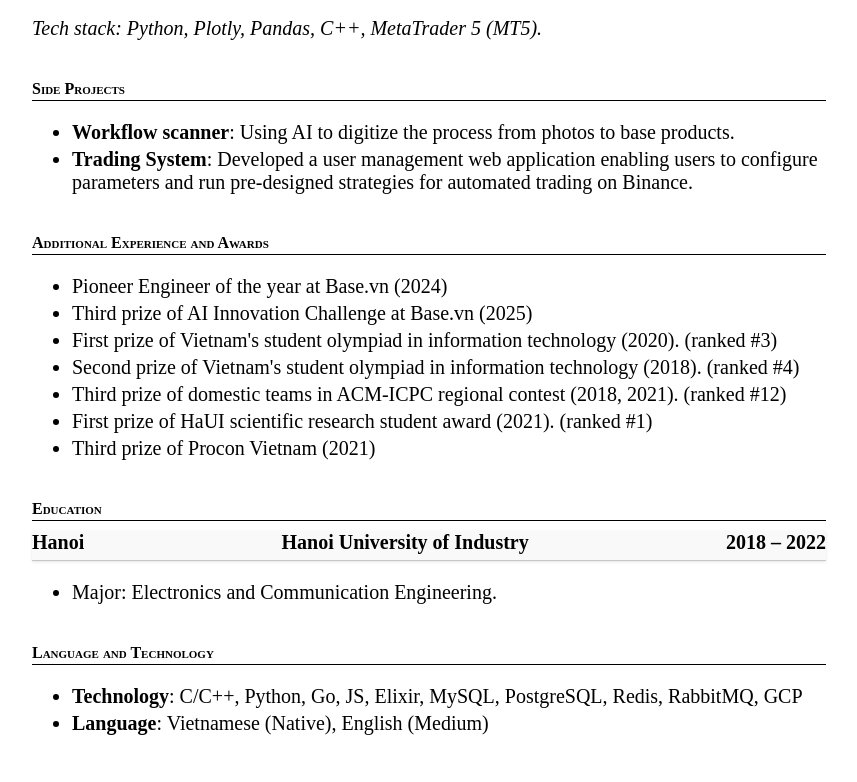
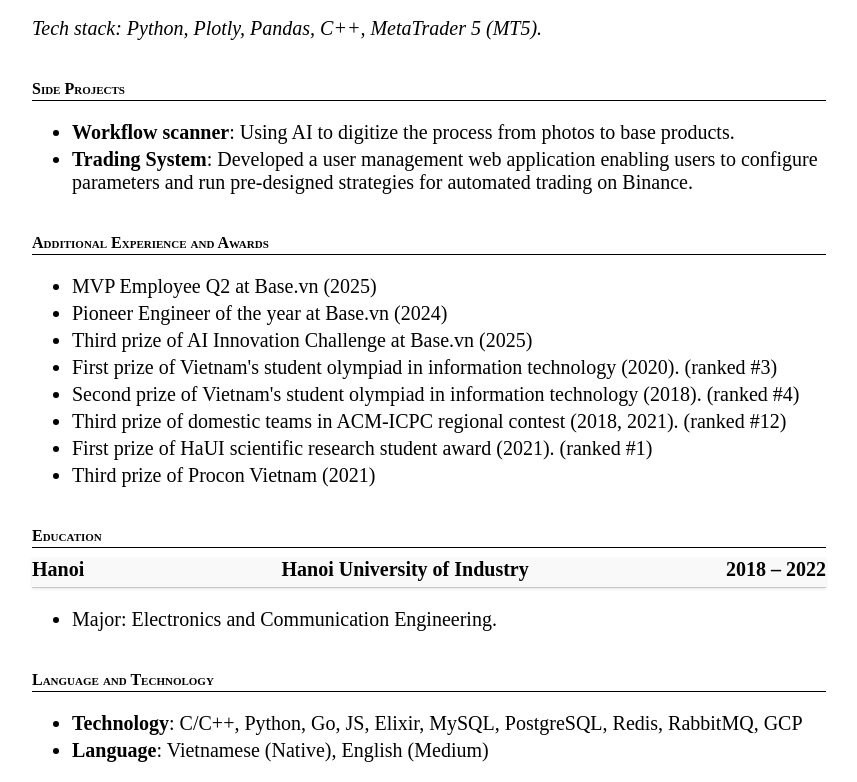
Before and after one commit to changdo2000/changdo2000.github.io, a plain HTML site: page resume.html in a window 1280 px wide. Shown: the part 3494-4276 px from the top of the page, without its empty margins (211-1068 px from the left). Before the commit the page ends 4249 px from the top, so only its background shows below. Drawn offline with Linux system fonts and the light colour scheme.

Commit message:
Update resume.html

```diff
--- a/resume.html
+++ b/resume.html
@@ -309,6 +309,7 @@
 
     <div class="section-title">Additional Experience and Awards</div>
     <ul>
+        <li>MVP Employee Q2 at Base.vn (2025)</li>
         <li>Pioneer Engineer of the year at Base.vn (2024)</li>
         <li>Third prize of AI Innovation Challenge at Base.vn (2025)  </li>
         <li>First prize of Vietnam's student olympiad in information technology (2020). (ranked #3)</li>
```
